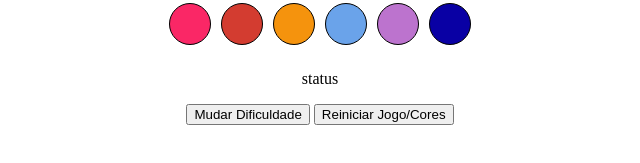
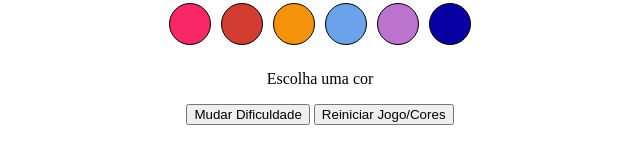
Before and after one commit to andreapmacedo/project-color-guess, a website: page index.html in a window 1280 px wide. Both pictures are taken after a click on the button "Reiniciar Jogo/Cores". Shown: the part 135-298 px from the top of the page, 320-960 px from the left. Drawn offline with Linux system fonts and the light colour scheme.

Commit message:
adiciona a solução para o desafio 6

```diff
--- a/index.html
+++ b/index.html
@@ -21,7 +21,7 @@
 
     </div>
     <div>
-      <p id="status-game">status</p>
+      <p id="answer">Escolha um cor</p>
     </div>
     <div id="buttons-container">
       <button id="change-level">Mudar Dificuldade</button>
--- a/script.js
+++ b/script.js
@@ -6,6 +6,8 @@ const colorsContainer = document.getElementById('colors-container')
 const btnChangeLevel = document.getElementById('change-level')
 const btnResetGame = document.getElementById('reset-game')
 const colors = document.getElementsByClassName('ball');
+const pAnswer = document.getElementById('answer')
+
 
 //------------------------//----------------------------------
 
@@ -43,7 +45,7 @@ function changeLevel() {
 
 function resetGame() {
   createBalls();
-
+  pAnswer.innerText = 'Escolha uma cor';
 
 }
 
```
